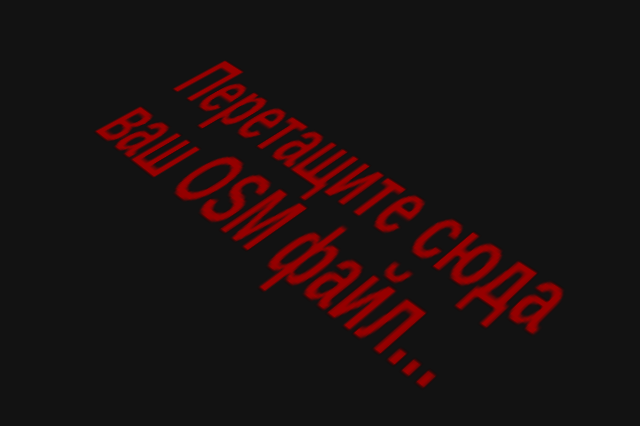
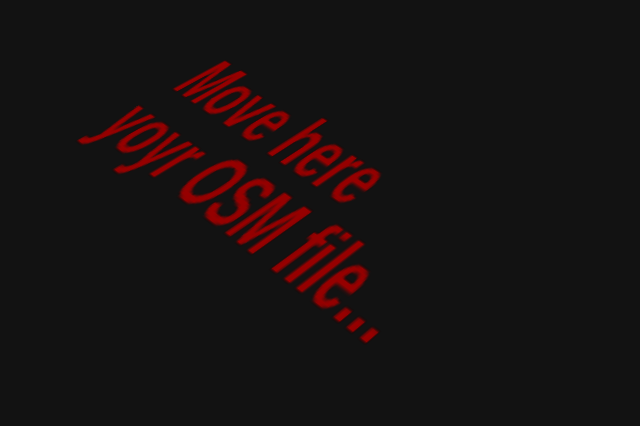
Before and after one commit to GeorgGrebenyuk/osm.three.js, a plain HTML site: page index.html in a window 1280 px wide. Shown: the part 344-770 px from the top of the page, without its empty margins (332-972 px from the left). Drawn offline with Linux system fonts and the light colour scheme.

Commit message:
Update index.html
Set text to English

```diff
--- a/index.html
+++ b/index.html
@@ -296,8 +296,8 @@
             var context1 = canvas1.getContext('2d');
             context1.font = "Bold 25px Arial";
             context1.fillStyle = "rgba(150,150,150,1)";
-            context1.fillText('Перетащите сюда ', 0, 80);
-            context1.fillText('ваш OSM файл...', 0, 104);
+            context1.fillText('Move here ', 0, 80);
+            context1.fillText('yoyr OSM file...', 0, 104);
 
             // canvas contents will be used for a texture
             var texture1 = new THREE.Texture(canvas1)
```
